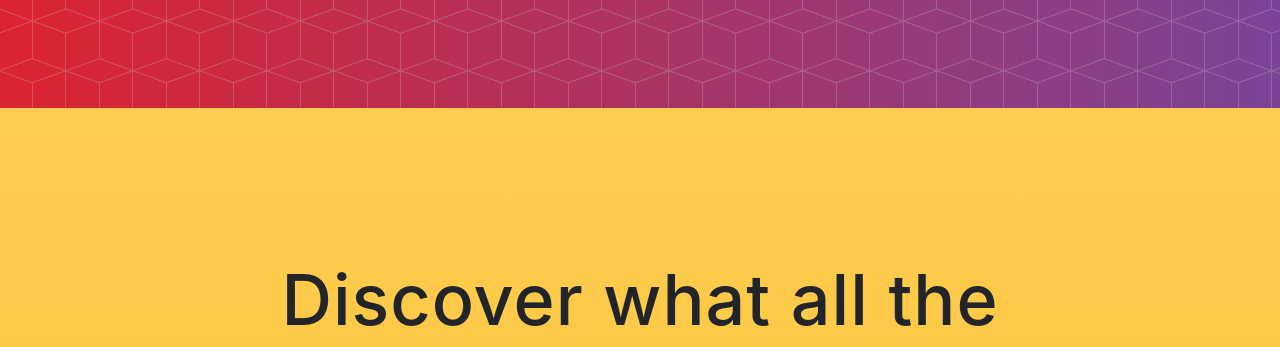
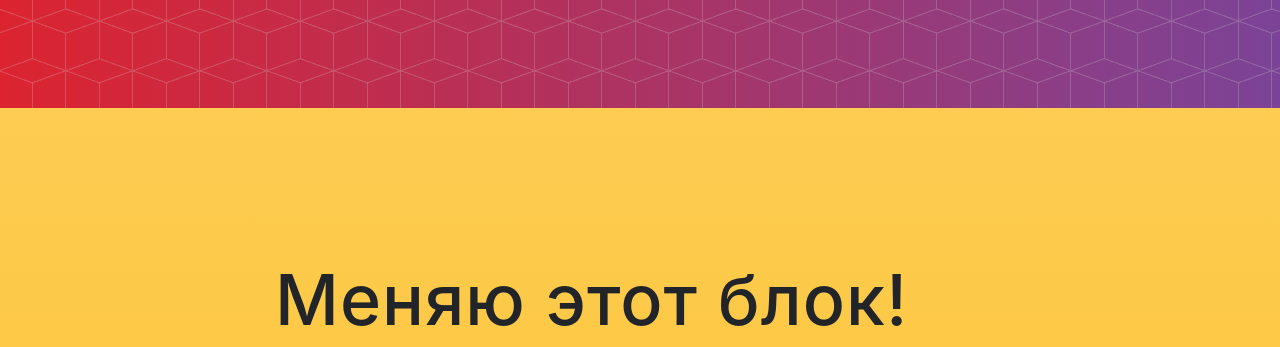
Before and after one commit to Fohjok/Repozitory1, a website with bundled scripts: page index.html in a window 1280 px wide. Shown: the part 692-1039 px from the top of the page. Built offline with nearby package versions, Linux system fonts and the light colour scheme; a web font is replaced by a local one.

Commit message:
editblockdonwlode

```diff
--- a/index.html
+++ b/index.html
@@ -79,11 +79,11 @@
       </div>
     </header>
 
-    <section class="download bg-primary text-center" id="download">
+    <section class="download bg-primary text-left" id="download">
       <div class="container">
         <div class="row">
           <div class="col-md-8 mx-auto">
-            <h2 class="section-heading">Discover what all the buzz is about!</h2>
+            <h2 class="section-heading">Меняю этот блок!</h2>
             <p>Our app is available on any mobile device! Download now to get started!</p>
             <div class="badges">
               <a class="badge-link" href="#"><img src="img/google-play-badge.svg" alt=""></a>
```
